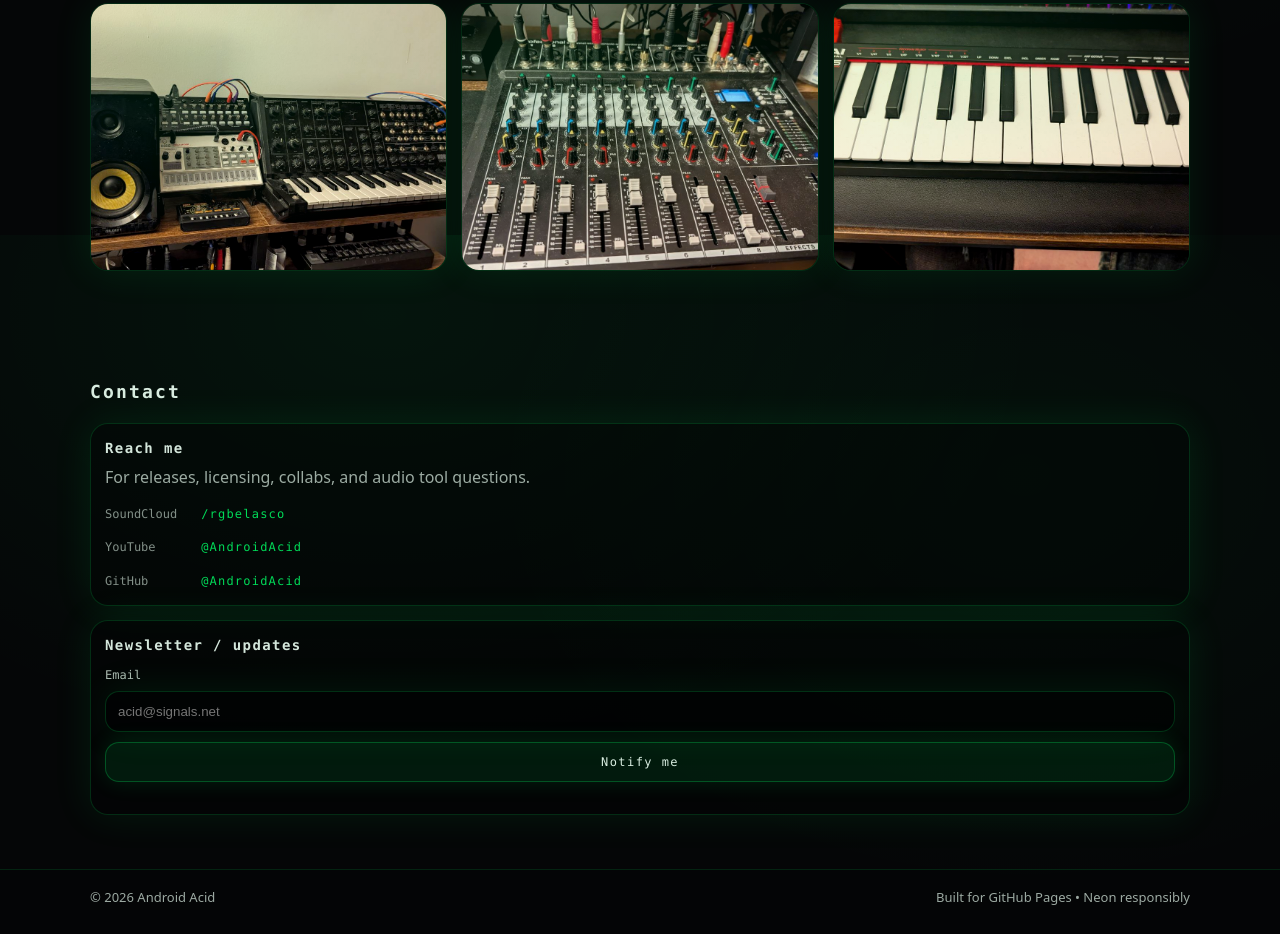
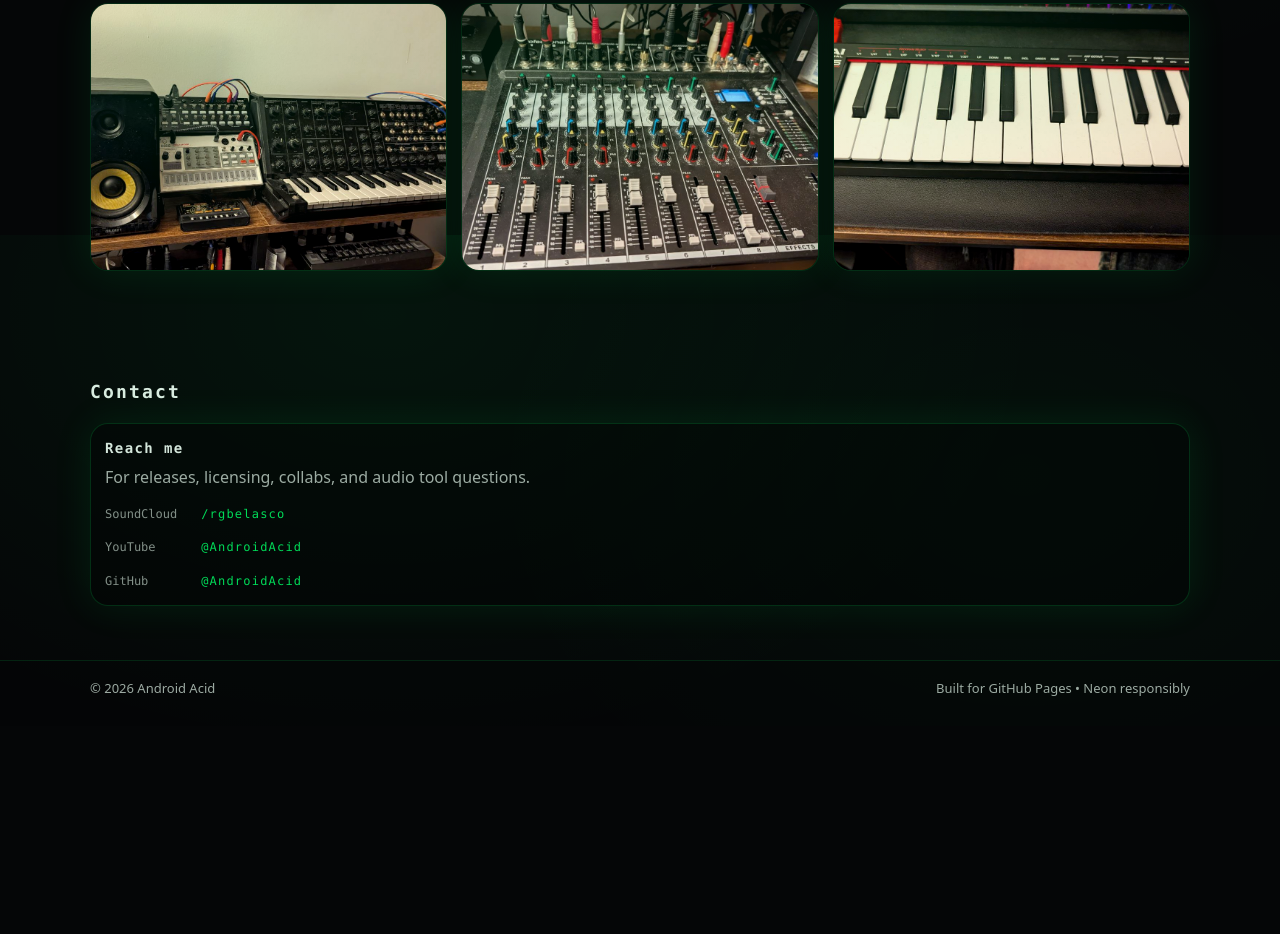
Before and after one commit to AndroidAcid/AndroidAcid.github.io, a plain HTML site: page index.html in a window 1280 px wide. Shown: the part 1365-2299 px from the top of the page. After the commit the page ends 2091 px from the top, so only its background shows below. Drawn offline with Linux system fonts and the light colour scheme.

Commit message:
Update index.html

```diff
--- a/index.html
+++ b/index.html
@@ -131,18 +131,6 @@
               <li><span class="k">GitHub</span> <a class="link" href="https://github.com/YOUR_USERNAME" target="_blank" rel="noreferrer">@AndroidAcid</a></li>
             </ul>
           </div>
-
-          <div class="card">
-            <h3>Newsletter / updates</h3>
-            <form id="updatesForm" class="form">
-              <label class="label">
-                <span>Email</span>
-                <input required type="email" name="email" placeholder="acid@signals.net" />
-              </label>
-              <button class="btn" type="submit">Notify me</button>
-              <p class="muted tiny" id="updatesMsg" aria-live="polite"></p>
-            </form>
-          </div>
         </div>
       </div>
     </section>
```
